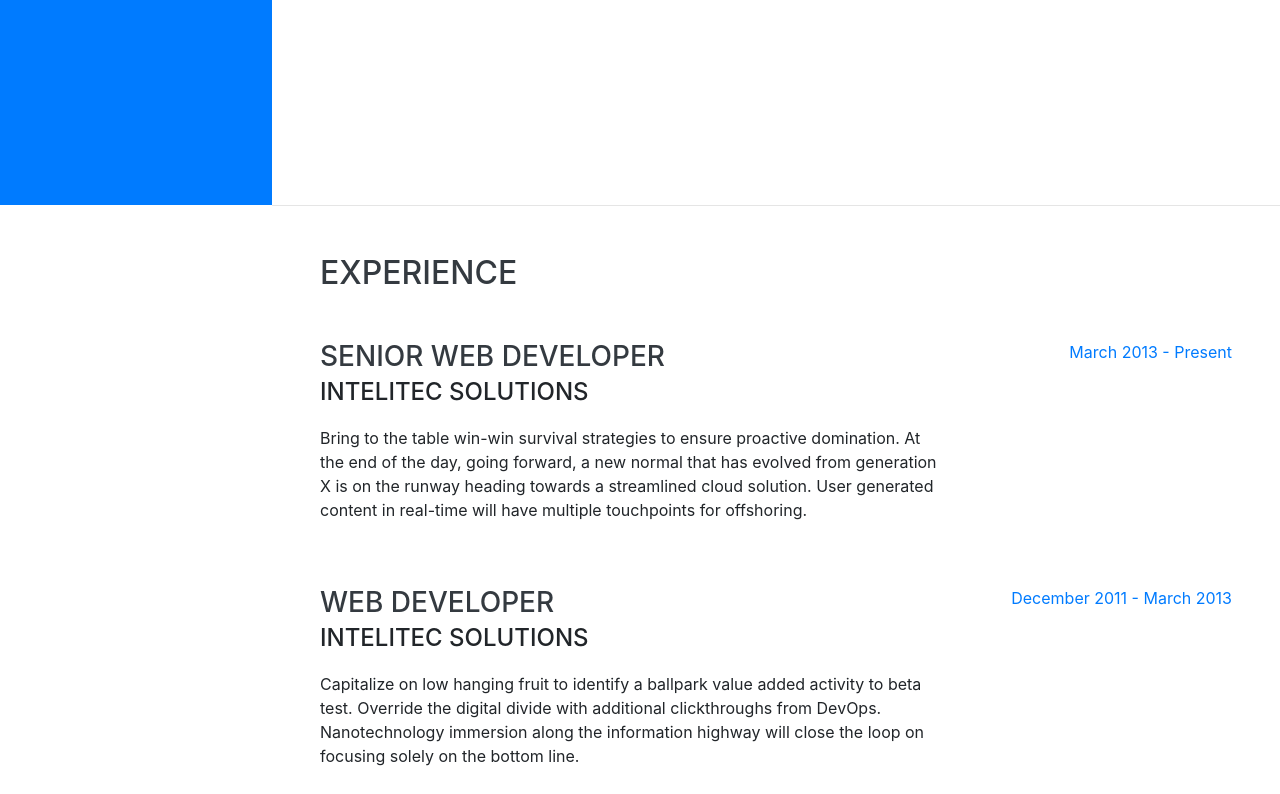
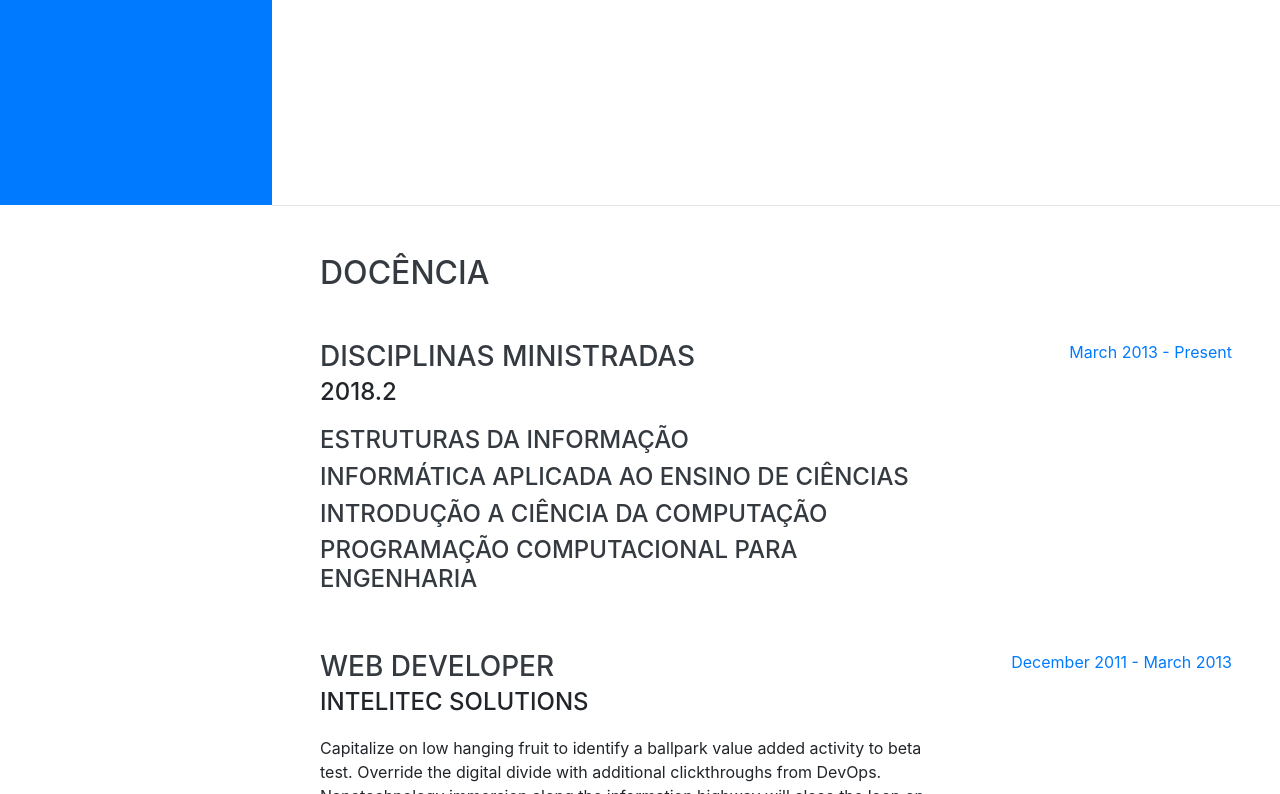
Before and after one commit to maumneto/mauriciomoreira, a website with bundled scripts: page index.html in a window 1280 px wide. Shown: the part 595-1389 px from the top of the page. Built offline with nearby package versions, Linux system fonts and the light colour scheme; a web font is replaced by a local one.

Commit message:
commit 2

```diff
--- a/index.html
+++ b/index.html
@@ -80,9 +80,11 @@
           <a href="http://lattes.cnpq.br/7534400645876830">
             <i class="far fa-address-card"></i>
           </a>
+          <!--
           <a href="#">
             <i class="fab fa-google-plus"></i>
           </a>
+          -->
         </div>
       </div>
     </section>
@@ -91,13 +93,17 @@
 
     <section class="resume-section p-3 p-lg-5 d-flex justify-content-center" id="experience">
       <div class="w-100">
-        <h2 class="mb-5">Experience</h2>
+        <h2 class="mb-5">Docência</h2>
 
         <div class="resume-item d-flex flex-column flex-md-row justify-content-between mb-5">
           <div class="resume-content">
-            <h3 class="mb-0">Senior Web Developer</h3>
-            <div class="subheading mb-3">Intelitec Solutions</div>
-            <p>Bring to the table win-win survival strategies to ensure proactive domination. At the end of the day, going forward, a new normal that has evolved from generation X is on the runway heading towards a streamlined cloud solution. User generated content in real-time will have multiple touchpoints for offshoring.</p>
+            <h3 class="mb-0">Disciplinas Ministradas</h3>
+            <div class="subheading mb-3">2018.2</div>
+              <h4>Estruturas da informação</h4>
+              <h4>Informática Aplicada ao Ensino de Ciências</h4>
+              <h4>Introdução a Ciência da Computação</h4>
+              <h4>Programação Computacional para Engenharia</h4>
+            <!--><p>Bring to the table win-win survival strategies to ensure proactive domination. At the end of the day, going forward, a new normal that has evolved from generation X is on the runway heading towards a streamlined cloud solution. User generated content in real-time will have multiple touchpoints for offshoring.</p> -->
           </div>
           <div class="resume-date text-md-right">
             <span class="text-primary">March 2013 - Present</span>
```
